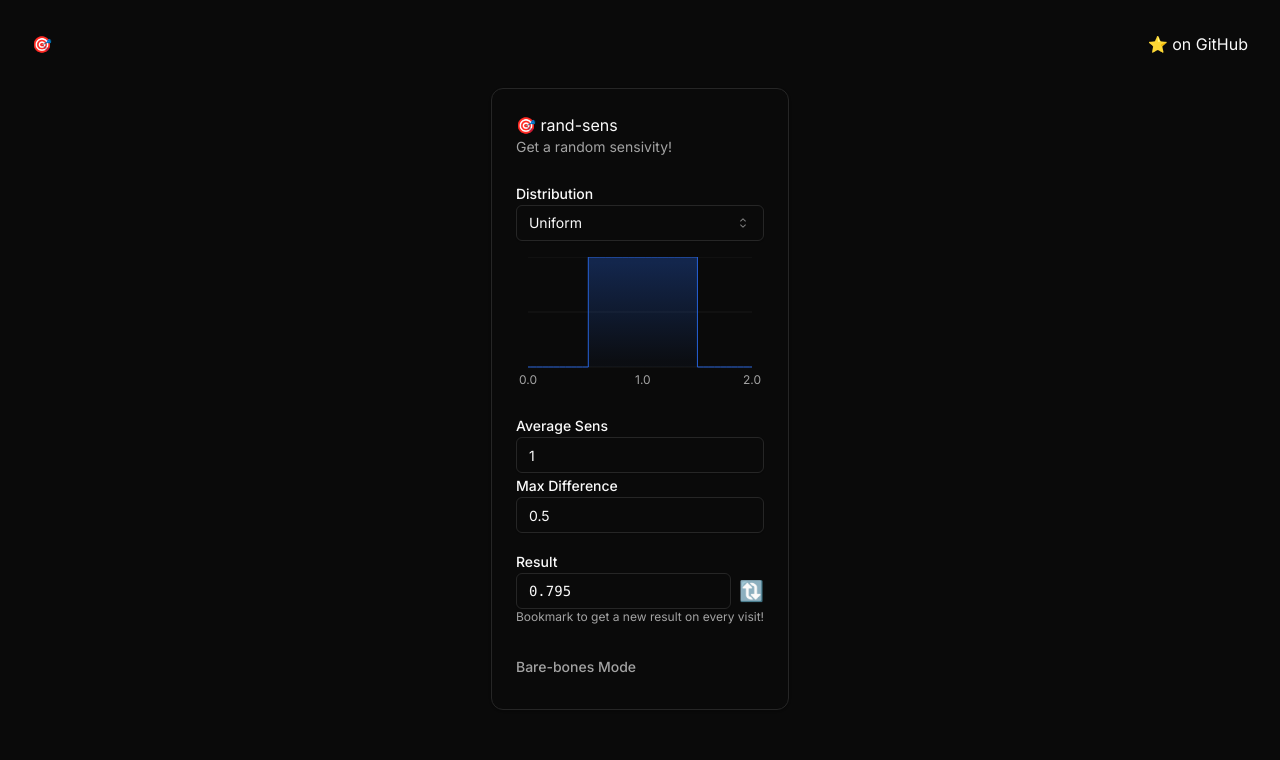
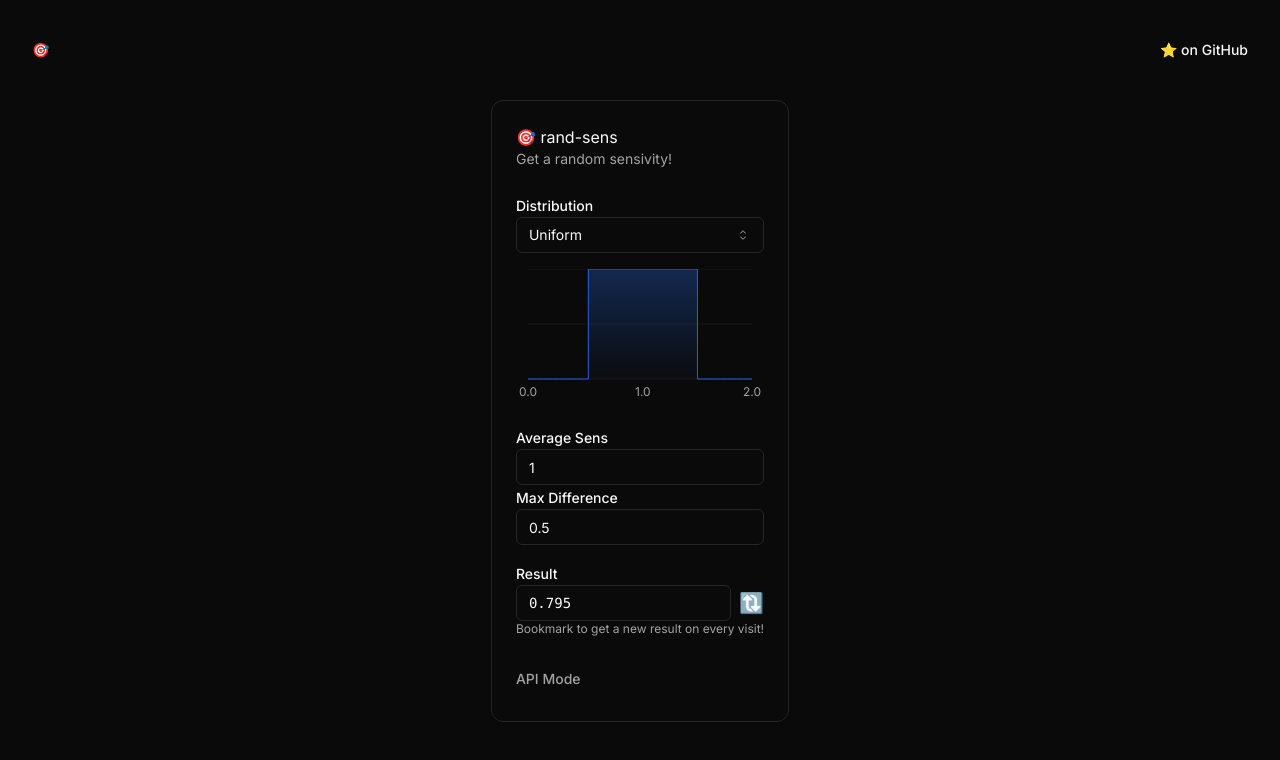
Before and after one commit to junqiwu02/rand-sens, a Next.js app: page / in a window 1280 px wide. Shown: the top 760 px of the page. Built offline with nearby package versions, Linux system fonts and the light colour scheme.

Commit message:
changed bare mode to api

```diff
--- a/app/bare/page.tsx
+++ b/app/api/route.ts
@@ -1,5 +1,8 @@
-export default function Bare({ searchParams }: { searchParams: any }) {
+export async function GET(request: Request) {
+  const { searchParams } = new URL(request.url);
   const params = new URLSearchParams(searchParams);
+
+  // TODO: share this logic with home page
   const dist = params.get("dist") || "uni";
   const avg = parseFloat(params.get("avg") || "1");
   const diff = parseFloat(params.get("diff") || "0.5");
@@ -17,11 +20,7 @@
     return z * diff + avg;
   };
 
-  let res = dist === "norm" ? normalRandom() : uniformRandom();
+  const res = dist === "norm" ? normalRandom() : uniformRandom();
 
-  return (
-    <>
-      <pre className="text-mono text-sm p-2">{res.toFixed(3)}</pre>
-    </>
-  );
+  return new Response(res.toFixed(3));
 }
--- a/app/main-chart.tsx
+++ b/app/main-chart.tsx
@@ -29,6 +29,7 @@
           axisLine={false}
           ticks={[chartData[0].sens, chartData.at(Math.floor(chartData.length / 2)).sens, chartData.at(-1).sens]}
           domain={["dataMin", "dataMax"]}
+          // TODO fix tick rounding
           tickFormatter={(value) => value.toFixed(1)}
         />
         <defs>
--- a/app/page.tsx
+++ b/app/page.tsx
@@ -80,7 +80,10 @@
   return (
     <>
       <nav className="flex items-center justify-between p-8">
+        <Button variant="link" className="p-0" asChild>
           <a href="/">🎯</a>
+        </Button>
+        <Button variant="link" className="p-0" asChild>
           <a
             href="https://github.com/junqiwu02/rand-sens"
             target="_blank"
@@ -88,6 +91,7 @@
           >
             ⭐ on GitHub
           </a>
+        </Button>
       </nav>
       <main className="flex flex-col items-center justify-between px-24">
         <Card>
@@ -178,9 +182,7 @@
               className="p-0 text-muted-foreground"
               asChild
             >
-              <Link href={`${pathname}bare?${params.toString()}`}>
-                Bare-bones Mode
-              </Link>
+              <Link href={`${pathname}api?${params.toString()}`}>API Mode</Link>
             </Button>
           </CardFooter>
         </Card>
```
Lines whose indentation alone changed are shown as unchanged.
